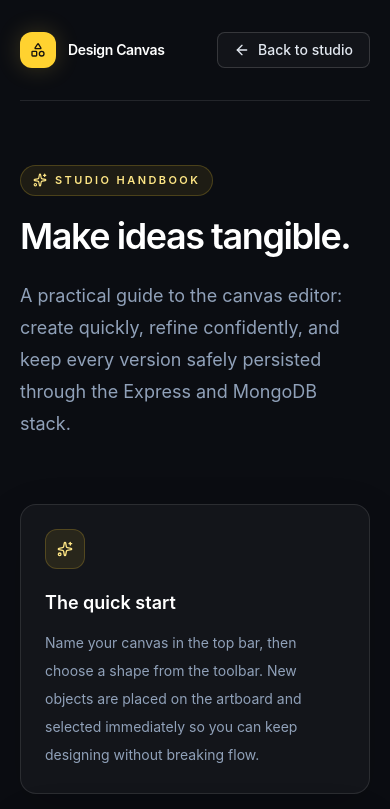
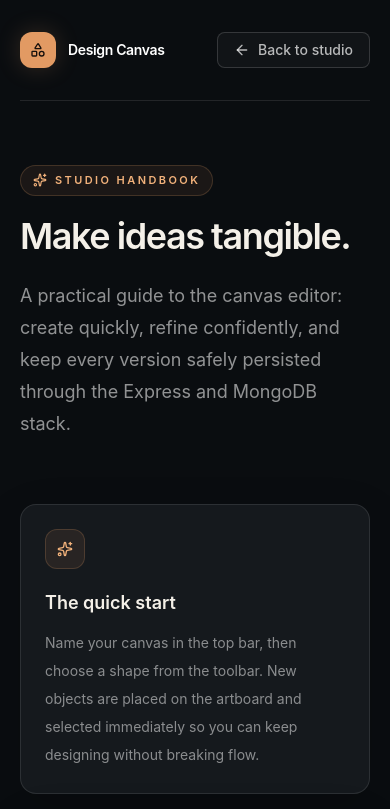
Before and after one commit to aryanbarde80/canvas-audit-glazia, a Next.js app: page /docs in a window 390 px wide. Shown: the top 809 px of the page. Built offline with nearby package versions, Linux system fonts and the light colour scheme.

Commit message:
Unify studio theme and wire shortcuts
Match the landing palette across the workspace, docs, and load dialog; add a working keyboard shortcut modal and contain clipped responsive content.

```diff
--- a/app/docs/page.tsx
+++ b/app/docs/page.tsx
@@ -37,44 +37,44 @@ const shortcuts = [
 
 export default function DocsPage() {
   return (
-    <main className="min-h-screen bg-[#0b0d12] text-slate-100">
+    <main className="min-h-screen overflow-x-clip bg-[#0a0d10] text-[#f4f0e8]">
       <div className="mx-auto max-w-6xl px-5 py-8 sm:px-8 lg:py-12">
         <header className="flex items-center justify-between border-b border-white/10 pb-8">
           <Link href="/" className="flex items-center gap-3 text-sm font-semibold tracking-tight text-white">
-            <span className="grid size-9 place-items-center rounded-xl bg-amber-300 text-[#17130d] shadow-[0_0_24px_rgba(252,211,77,0.2)]"><Shapes className="size-4" /></span>
+            <span className="grid size-9 place-items-center rounded-xl bg-[#e29a63] text-[#17100c] shadow-[0_0_24px_rgba(226,154,99,.2)]"><Shapes className="size-4" /></span>
             Design Canvas
           </Link>
-          <Link href="/" className="inline-flex h-9 items-center justify-center gap-2 rounded-md border border-white/15 bg-white/[0.03] px-4 text-sm font-medium text-slate-200 transition hover:bg-white/10 hover:text-white"><ArrowLeft className="size-4" /> Back to studio</Link>
+          <Link href="/" className="inline-flex h-9 items-center justify-center gap-2 rounded-md border border-white/15 bg-white/[0.03] px-4 text-sm font-medium text-white/70 transition hover:border-[#e29a63]/40 hover:bg-[#e29a63]/[.08] hover:text-[#f4f0e8]"><ArrowLeft className="size-4" /> Back to studio</Link>
         </header>
 
         <section className="max-w-3xl py-16 sm:py-20">
-          <div className="mb-5 inline-flex items-center gap-2 rounded-full border border-amber-300/20 bg-amber-300/[0.08] px-3 py-1.5 text-[11px] font-semibold uppercase tracking-[0.22em] text-amber-200"><Sparkles className="size-3.5" /> Studio handbook</div>
-          <h1 className="text-4xl font-semibold tracking-[-0.04em] text-white sm:text-6xl">Make ideas tangible.</h1>
-          <p className="mt-6 max-w-2xl text-lg leading-8 text-slate-400">A practical guide to the canvas editor: create quickly, refine confidently, and keep every version safely persisted through the Express and MongoDB stack.</p>
+          <div className="mb-5 inline-flex items-center gap-2 rounded-full border border-[#e29a63]/20 bg-[#e29a63]/[.08] px-3 py-1.5 text-[11px] font-semibold uppercase tracking-[0.22em] text-[#f2b27b]"><Sparkles className="size-3.5" /> Studio handbook</div>
+          <h1 className="text-4xl font-semibold tracking-[-0.04em] text-[#f4f0e8] sm:text-6xl">Make ideas tangible.</h1>
+          <p className="mt-6 max-w-2xl text-lg leading-8 text-white/55">A practical guide to the canvas editor: create quickly, refine confidently, and keep every version safely persisted through the Express and MongoDB stack.</p>
         </section>
 
         <section className="grid gap-4 md:grid-cols-2">
           {sections.map(({ icon: Icon, title, body }) => (
-            <article key={title} className="rounded-2xl border border-white/10 bg-white/[0.035] p-6 shadow-[0_18px_50px_rgba(0,0,0,0.14)] transition hover:-translate-y-0.5 hover:border-amber-300/25 hover:bg-white/[0.05]">
-              <div className="mb-5 grid size-10 place-items-center rounded-xl border border-amber-300/20 bg-amber-300/[0.09] text-amber-200"><Icon className="size-4" /></div>
-              <h2 className="text-lg font-semibold text-white">{title}</h2>
-              <p className="mt-3 text-sm leading-7 text-slate-400">{body}</p>
+            <article key={title} className="rounded-2xl border border-white/10 bg-[#15191d] p-6 shadow-[0_18px_50px_rgba(0,0,0,.14)] transition hover:-translate-y-0.5 hover:border-[#e29a63]/25 hover:bg-[#1a2028]">
+              <div className="mb-5 grid size-10 place-items-center rounded-xl border border-[#e29a63]/20 bg-[#e29a63]/[.09] text-[#f2b27b]"><Icon className="size-4" /></div>
+              <h2 className="text-lg font-semibold text-[#f4f0e8]">{title}</h2>
+              <p className="mt-3 text-sm leading-7 text-white/50">{body}</p>
             </article>
           ))}
         </section>
 
         <section className="mt-16 grid gap-5 lg:grid-cols-[1.15fr_.85fr]">
-          <article className="rounded-2xl border border-white/10 bg-[#141820] p-6 sm:p-8">
-            <div className="mb-6 flex items-center gap-3"><Keyboard className="size-5 text-amber-200" /><h2 className="text-xl font-semibold text-white">Keyboard shortcuts</h2></div>
-            <div className="divide-y divide-white/8">{shortcuts.map(([key, label]) => <div key={key} className="flex items-center justify-between gap-4 py-3 text-sm"><span className="text-slate-400">{label}</span><kbd className="rounded-md border border-white/15 bg-black/20 px-2 py-1 font-mono text-[11px] text-amber-100">{key}</kbd></div>)}</div>
+          <article className="rounded-2xl border border-white/10 bg-[#15191d] p-6 sm:p-8">
+            <div className="mb-6 flex items-center gap-3"><Keyboard className="size-5 text-[#f2b27b]" /><h2 className="text-xl font-semibold text-[#f4f0e8]">Keyboard shortcuts</h2></div>
+            <div className="divide-y divide-white/8">{shortcuts.map(([key, label]) => <div key={key} className="flex items-center justify-between gap-4 py-3 text-sm"><span className="text-white/50">{label}</span><kbd className="rounded-md border border-white/15 bg-[#0a0d10] px-2 py-1 font-mono text-[11px] text-[#f2b27b]">{key}</kbd></div>)}</div>
           </article>
-          <article className="rounded-2xl border border-amber-300/20 bg-[linear-gradient(145deg,rgba(252,211,77,0.12),rgba(20,24,32,0.72))] p-6 sm:p-8">
-            <div className="mb-6 flex items-center gap-3"><Server className="size-5 text-amber-200" /><h2 className="text-xl font-semibold text-white">Built for safe persistence</h2></div>
+          <article className="rounded-2xl border border-[#e29a63]/20 bg-[linear-gradient(145deg,rgba(226,154,99,.12),rgba(21,25,29,.72))] p-6 sm:p-8">
+            <div className="mb-6 flex items-center gap-3"><Server className="size-5 text-[#f2b27b]" /><h2 className="text-xl font-semibold text-[#f4f0e8]">Built for safe persistence</h2></div>
             <div className="flex flex-col gap-4 text-sm leading-6 text-slate-300"><p><CheckCircle2 className="mr-2 inline size-4 text-emerald-300" />REST endpoints validate canvas names, element geometry, colors, text, and payload size before writes.</p><p><Database className="mr-2 inline size-4 text-amber-200" />MongoDB stores each canvas with timestamps, making Load sorting and refresh recovery predictable.</p><p><CheckCircle2 className="mr-2 inline size-4 text-emerald-300" />The frontend talks to the API through a small client layer; no canvas data is silently stored in localStorage.</p></div>
           </article>
         </section>
 
-        <footer className="mt-20 border-t border-white/10 pt-6 text-xs text-slate-500"><Link href="/" className="transition hover:text-amber-200">Design Canvas</Link><span className="mx-2 text-white/20">/</span> Documentation · Built for focused visual thinking</footer>
+        <footer className="mt-20 border-t border-white/10 pt-6 text-xs text-white/35"><Link href="/" className="transition hover:text-[#f2b27b]">Design Canvas</Link><span className="mx-2 text-white/20">/</span> Documentation · Built for focused visual thinking</footer>
       </div>
     </main>
   )
--- a/app/globals.css
+++ b/app/globals.css
@@ -5,24 +5,24 @@
 @custom-variant dark (&:is(.dark *));
 
 :root {
-  --background: oklch(0.08 0.012 90);
-  --foreground: oklch(0.95 0.02 90);
-  --card: oklch(0.12 0.012 90);
-  --card-foreground: oklch(0.95 0.02 90);
-  --popover: oklch(0.12 0.012 90);
-  --popover-foreground: oklch(0.95 0.02 90);
-  --primary: oklch(0.77 0.14 55);
-  --primary-foreground: oklch(0.16 0.025 55);
-  --secondary: oklch(0.18 0.015 90);
-  --secondary-foreground: oklch(0.9 0.02 90);
-  --muted: oklch(0.18 0.015 90);
-  --muted-foreground: oklch(0.62 0.025 90);
-  --accent: oklch(0.77 0.14 55);
-  --accent-foreground: oklch(0.16 0.025 55);
+  --background: #0a0d10;
+  --foreground: #f4f0e8;
+  --card: #15191d;
+  --card-foreground: #f4f0e8;
+  --popover: #15191d;
+  --popover-foreground: #f4f0e8;
+  --primary: #e29a63;
+  --primary-foreground: #17100c;
+  --secondary: #1a2028;
+  --secondary-foreground: #f4f0e8;
+  --muted: #1a2028;
+  --muted-foreground: rgba(244,240,232,.55);
+  --accent: #e29a63;
+  --accent-foreground: #17100c;
   --destructive: oklch(0.62 0.2 28);
-  --border: oklch(0.25 0.015 90);
-  --input: oklch(0.25 0.015 90);
-  --ring: oklch(0.77 0.14 55);
+  --border: rgba(255,255,255,.12);
+  --input: rgba(255,255,255,.12);
+  --ring: #e29a63;
   --radius: 0.6rem;
   --canvas-blue: #8ea8c3;
   --canvas-coral: #e7a77b;
@@ -59,9 +59,9 @@
   button, input, textarea { font: inherit; }
 }
 
-html, body { min-height: 100%; }
+html, body { min-height: 100%; overflow-x: clip; }
 
-.canvas-stage-shell { scrollbar-color: rgba(255,255,255,.24) transparent; scrollbar-width: thin; }
+.canvas-stage-shell { scrollbar-color: rgba(226,154,99,.4) transparent; scrollbar-width: thin; }
 .canvas-stage-shell::-webkit-scrollbar { width: 8px; height: 8px; }
-.canvas-stage-shell::-webkit-scrollbar-thumb { background: rgba(255,255,255,.2); border-radius: 999px; }
+.canvas-stage-shell::-webkit-scrollbar-thumb { background: rgba(226,154,99,.4); border-radius: 999px; }
 .canvas-artboard { background-image: linear-gradient(45deg, rgba(15,23,42,.025) 25%, transparent 25%, transparent 75%, rgba(15,23,42,.025) 75%), linear-gradient(45deg, rgba(15,23,42,.025) 25%, transparent 25%, transparent 75%, rgba(15,23,42,.025) 75%); background-position: 0 0, 10px 10px; background-size: 20px 20px; }
--- a/app/page.tsx
+++ b/app/page.tsx
@@ -46,7 +46,7 @@ export default function Page() {
         <div className="relative z-[1]"><Preview /></div>
       </section>
 
-      <section id="why" className="border-y border-black/10 bg-[#e9e4da] px-5 py-20 text-[#171b20] lg:px-10 lg:py-28"><div className="mx-auto grid max-w-7xl gap-10 lg:grid-cols-[.72fr_1.28fr] lg:items-end"><p className="text-[10px] font-semibold uppercase tracking-[0.3em] text-black/45">The visual layer</p><div><h2 className="max-w-4xl text-4xl font-semibold leading-[.92] tracking-[-.065em] sm:text-6xl">Good ideas deserve a room that gets out of the way.</h2><p className="mt-7 max-w-xl text-base leading-7 text-black/55">No ceremony between you and the work. Compose with intention, test the edges, and save the frames worth returning to.</p></div></div></section>
+      <section id="why" className="overflow-hidden border-y border-black/10 bg-[#e9e4da] px-5 py-20 text-[#171b20] lg:px-10 lg:py-28"><div className="mx-auto grid min-w-0 max-w-7xl gap-10 lg:grid-cols-[.72fr_1.28fr] lg:items-end"><p className="min-w-0 text-[10px] font-semibold uppercase tracking-[0.3em] text-black/45">The visual layer</p><div className="min-w-0"><h2 className="max-w-4xl break-words text-4xl font-semibold leading-[.92] tracking-[-.065em] sm:text-6xl">Good ideas deserve a room that gets out of the way.</h2><p className="mt-7 max-w-xl text-base leading-7 text-black/55">No ceremony between you and the work. Compose with intention, test the edges, and save the frames worth returning to.</p></div></div></section>
       <section id="toolkit" className="mx-auto max-w-7xl px-5 py-20 lg:px-10 lg:py-28"><div className="mb-12 flex flex-col justify-between gap-5 sm:flex-row sm:items-end"><div><p className="mb-4 text-[10px] font-semibold uppercase tracking-[0.3em] text-[#e29a63]">The toolkit</p><h2 className="text-4xl font-semibold leading-[.9] tracking-[-.06em] sm:text-6xl">Less friction.<br /><span className="text-white/40">More making.</span></h2></div><p className="max-w-xs text-sm leading-6 text-white/45">A compact set of interactions that keeps your attention on the composition.</p></div><div className="grid overflow-hidden rounded-2xl border border-white/10 bg-white/10 md:grid-cols-3">{features.map(({ icon: Icon, number, title, text }) => <article key={title} className="group border-white/10 bg-[#111519] p-7 transition hover:bg-[#171d20] md:border-r last:border-r-0 sm:p-9"><div className="mb-16 flex items-center justify-between"><Icon className="size-5 text-[#e29a63]" /><span className="font-mono text-xs text-white/30">{number}</span></div><h3 className="text-xl font-medium tracking-tight">{title}</h3><p className="mt-4 text-sm leading-6 text-white/45">{text}</p></article>)}</div></section>
       <section className="mx-4 mb-5 overflow-hidden rounded-[28px] bg-[#e29a63] px-6 py-16 text-[#1d1510] sm:mx-6 sm:px-12 lg:mx-10 lg:px-20 lg:py-20"><div className="flex flex-col justify-between gap-8 md:flex-row md:items-end"><div><p className="mb-5 text-[10px] font-semibold uppercase tracking-[0.3em] text-black/55">Begin anywhere</p><h2 className="max-w-2xl text-4xl font-semibold leading-[.9] tracking-[-.06em] sm:text-6xl">Your next clear thought is closer than it looks.</h2></div><Button render={<Link href="/editor" />} size="lg" className="h-13 w-fit rounded-xl bg-[#15191d] px-7 text-[#f4f0e8] hover:bg-[#2b3033] focus-visible:ring-2 focus-visible:ring-[#15191d] focus-visible:ring-offset-2 focus-visible:ring-offset-[#e29a63]">Enter canvas <ArrowUpRight data-icon="inline-end" /></Button></div></section>
       <footer className="mx-auto flex max-w-7xl flex-col gap-5 px-5 py-8 text-xs text-white/40 sm:flex-row sm:items-center sm:justify-between lg:px-10"><span className="font-semibold text-white/70">canvas / studio</span><div className="flex items-center gap-6"><span className="hidden items-center gap-2 sm:flex"><Command className="size-3" /> Built for focused work</span><Link href="/docs" className="transition hover:text-[#e29a63]">Documentation <ArrowUpRight className="ml-1 inline size-3" /></Link></div></footer>
```
Also changed, not shown: app/editor/page.tsx (+38 -15 lines), components/canvas/canvas-editor.tsx (+4 -4 lines), components/canvas/load-dialog.tsx (+16 -16 lines).
